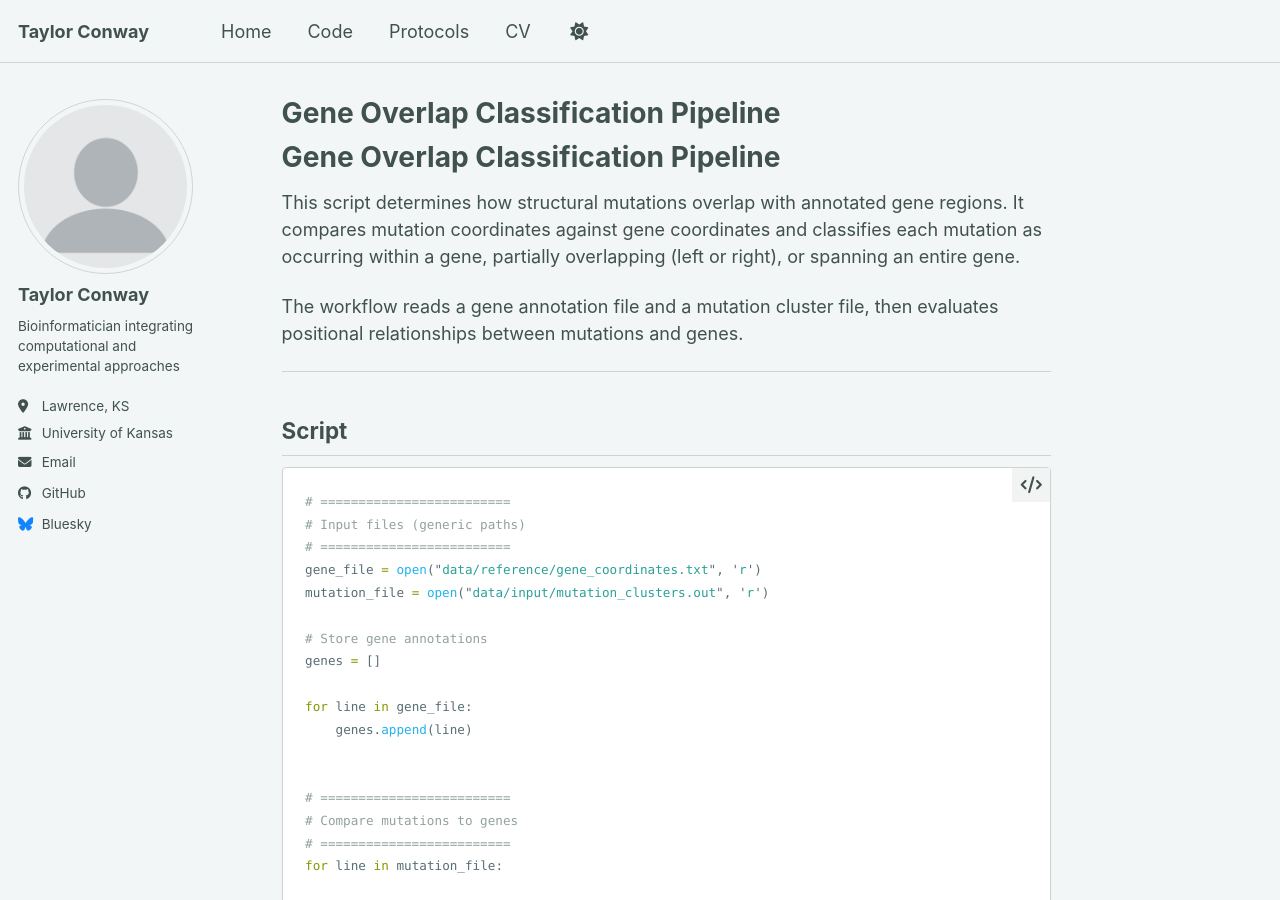
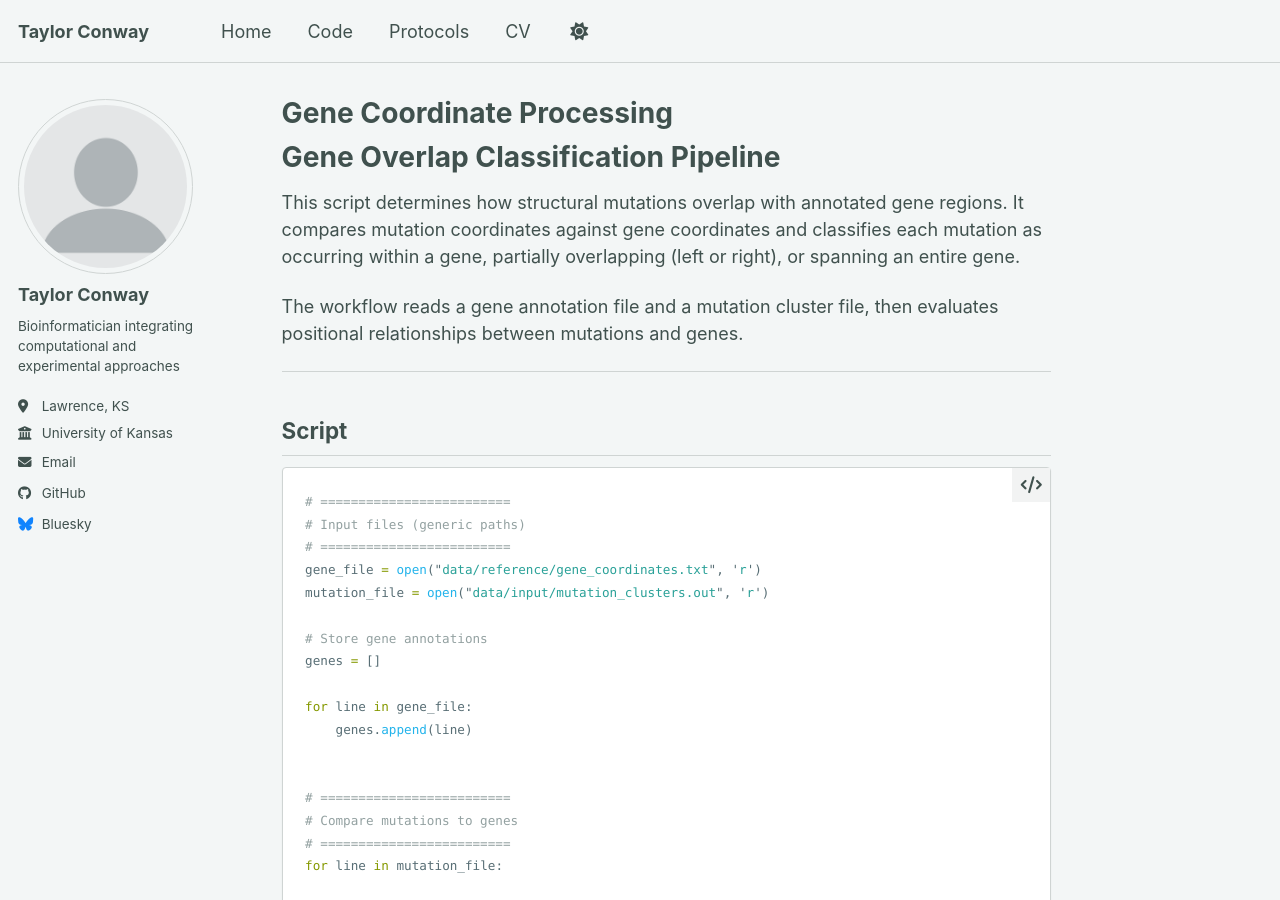
Before and after one commit to ShesCodingOverHere/TaylorConway.github.io, a Jekyll site: the page built from files/genes.md, in a window 1280 px wide and 900 px high. Built offline with Jekyll 4.4.1, drawn with Linux system fonts in a browser that asks for light colours; a script bundle is joined from its source files by our own code; library files that are not in the unit come from our copies.

Commit message:
Update genes.md

```diff
--- a/files/genes.md
+++ b/files/genes.md
@@ -1,5 +1,7 @@
 ---
-title: "Gene Overlap Classification Pipeline"
+layout: single
+title: "Gene Coordinate Processing"
+permalink: /files/genes/
 ---
 
 # Gene Overlap Classification Pipeline
```
